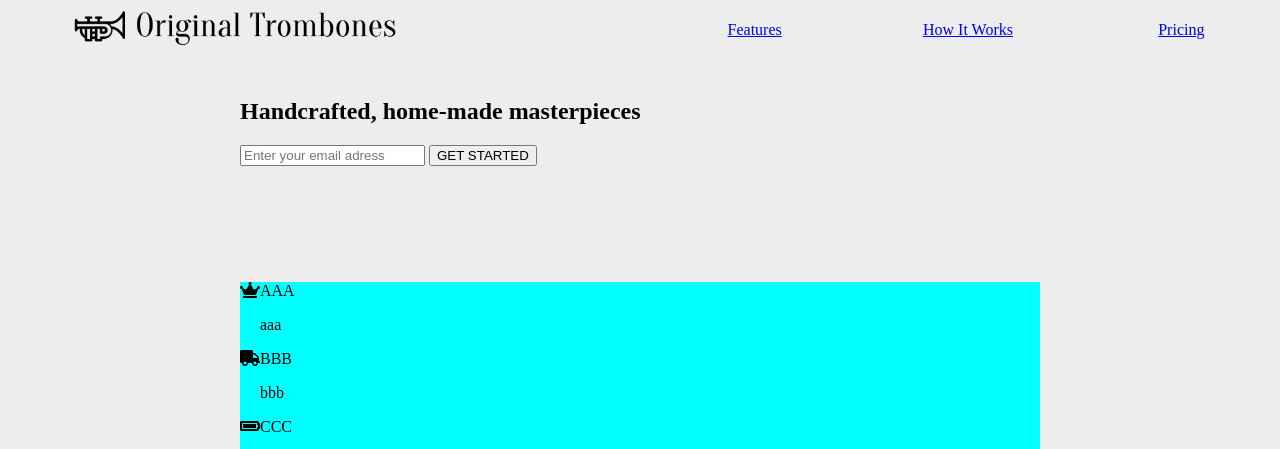
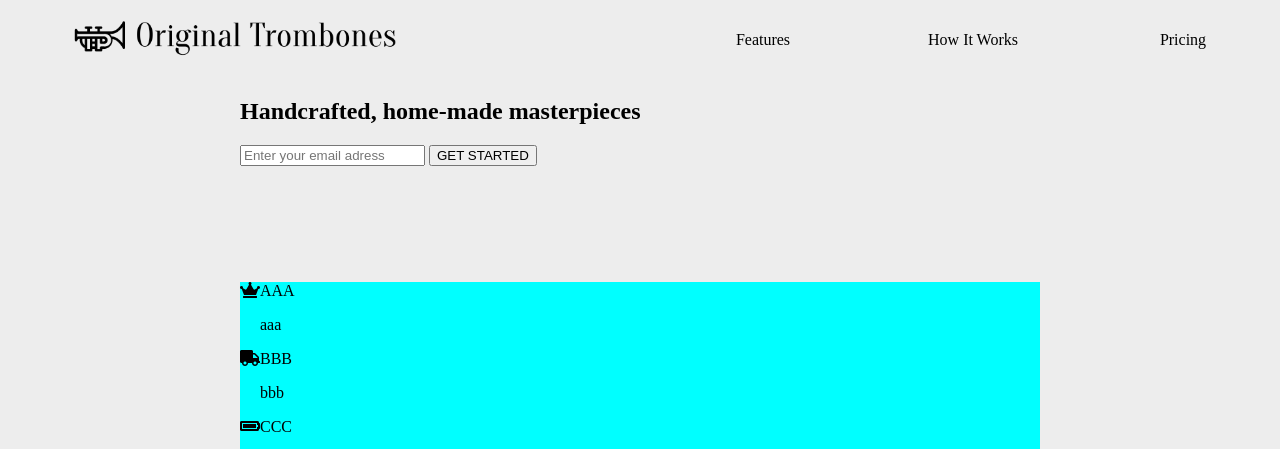
Before and after one commit to amiloszewicz/product-langing-page, a website built with webpack: page src/index.html in a window 1280 px wide. Shown: the top 449 px of the page. Built offline with nearby package versions, Linux system fonts and the light colour scheme.

Commit message:
style nav-bar

```diff
--- a/src/main.css
+++ b/src/main.css
@@ -13,6 +13,7 @@ body {
   position: fixed;
   height: 40px;
   width: 100%;
+  margin-top: 10px;
 }
 
 #header-img {
@@ -22,12 +23,17 @@ body {
 
 #nav-bar {
   display: grid;
-  grid-template-columns: 1fr 1fr 1fr;
+  grid-template-columns: repeat(3, 210px);
+  margin-left: 200px;
 }
 
-#nav-bar a {
+.nav-link {
   justify-self: center;
   align-self: center;
+  text-decoration: none;
+  color: #000;
+  font-weight: 400;
+  font-size: 16px;
 }
 
 #container {
```
